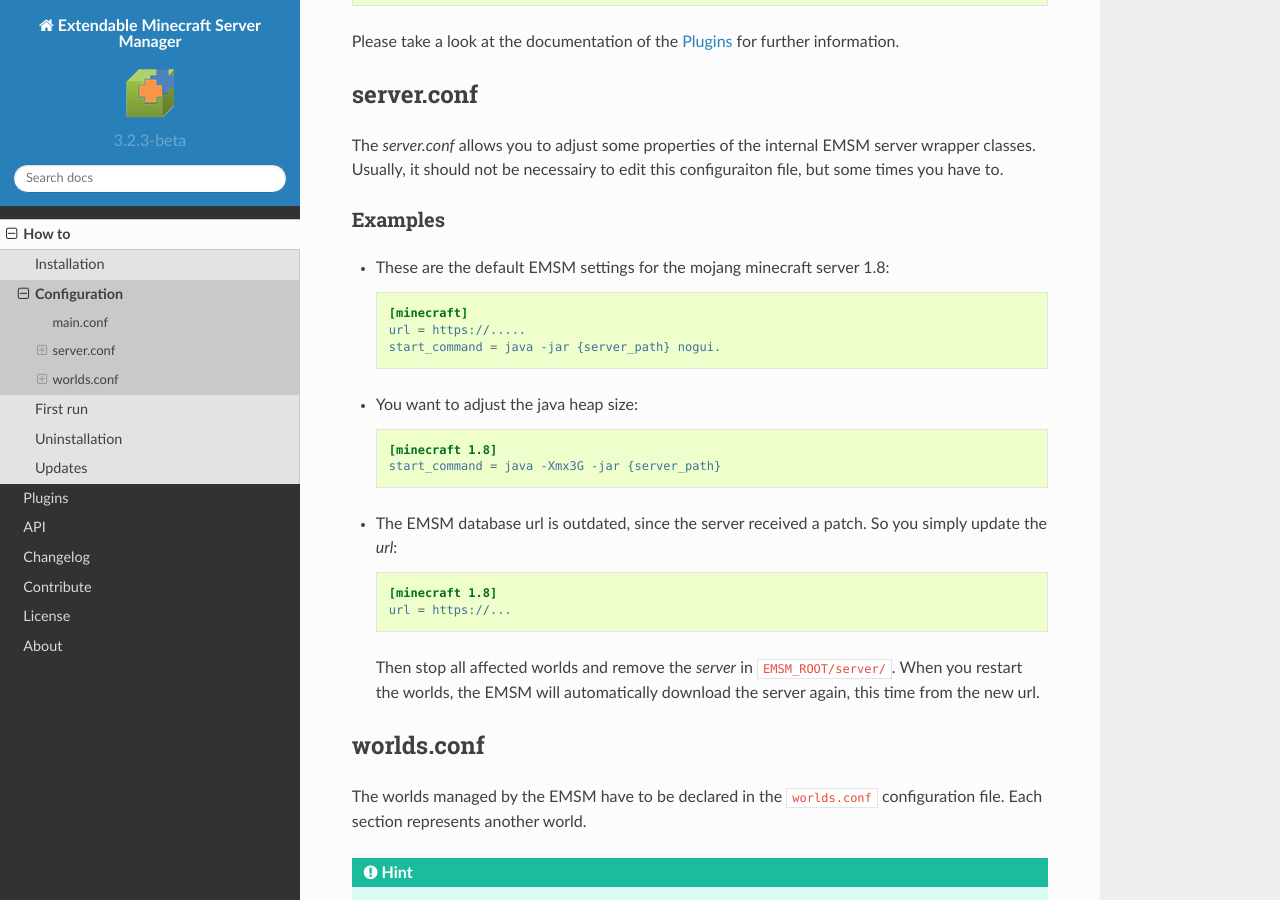
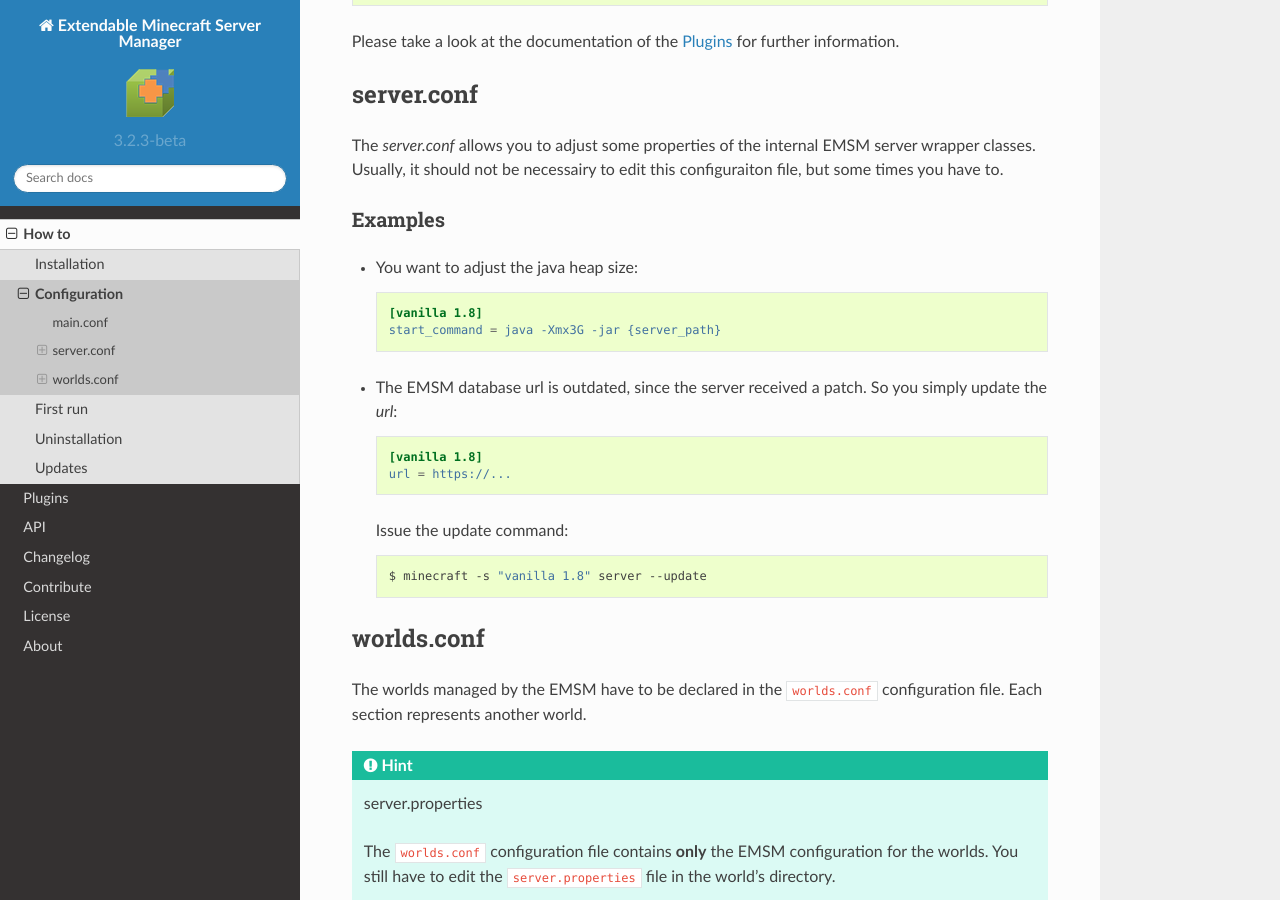
Before and after one commit to benediktschmitt/emsm, a Sphinx documentation site: the page built from docs/source/how_to/configuration.rst, in a window 1280 px wide and 900 px high, scrolled down 650 px. Built offline with Sphinx 7.4.7 and the Read the Docs theme 2.0.0, drawn with Linux system fonts in a browser that asks for light colours; some of the changed text lies outside the part shown.

Commit message:
*updated* docs

```diff
--- a/docs/source/how_to/configuration.rst
+++ b/docs/source/how_to/configuration.rst
@@ -45,19 +45,11 @@
 Examples
 ''''''''
 
-*  These are the default EMSM settings for the mojang minecraft server 1.8:
-
-   .. code-block:: ini
-
-      [minecraft]
-      url = https://.....
-      start_command = java -jar {server_path} nogui.
-
 *  You want to adjust the java heap size:
 
    .. code-block:: ini
 
-      [minecraft 1.8]
+      [vanilla 1.8]
       start_command = java -Xmx3G -jar {server_path}
 
 *  The EMSM database url is outdated, since the server received a patch. So you
@@ -65,12 +57,14 @@
 
    .. code-block:: ini
 
-      [minecraft 1.8]
+      [vanilla 1.8]
       url = https://...
 
-   Then stop all affected worlds and remove the *server* in
-   :file:`EMSM_ROOT/server/`. When you restart the worlds, the EMSM will
-   automatically download the server again, this time from the new url.
+   Issue the update command:
+
+   .. code-block:: bash
+
+      $ minecraft -s "vanilla 1.8" server --update
 
 worlds.conf
 -----------
--- a/docs/source/how_to/uninstallation.rst
+++ b/docs/source/how_to/uninstallation.rst
@@ -39,4 +39,4 @@
       $ update-rc.d -f minecraft remove
       $ rm /etc/init.d/minecraft
 
-#. You may have created some cron tabs, don't forget them.
+#. You may have created some cron tabs, don't forget to delete them.
--- a/docs/source/how_to/updates.rst
+++ b/docs/source/how_to/updates.rst
@@ -48,6 +48,10 @@
 
    Before you update the EMSM, please create a temporary copy of the whole
    EMSM folder. Something can go always wrong.
+
+   .. code-block:: bash
+
+      $ cp -r /opt/minecraft /tmp/minecraft
 
 You can update the EMSM either *manually* or using *git*.
 
```
Also changed, not shown: other parts of docs/source/how_to/configuration.rst (+3 -2 lines), docs/source/how_to/first_run.rst (+2 -8 lines).
